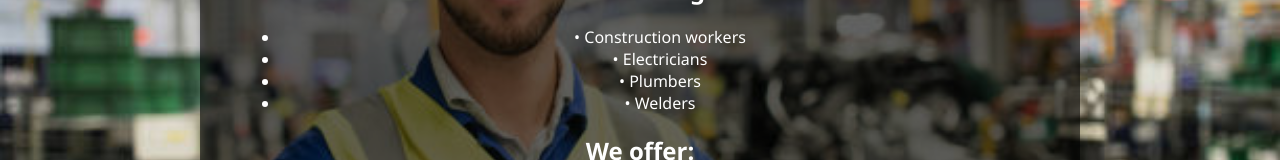
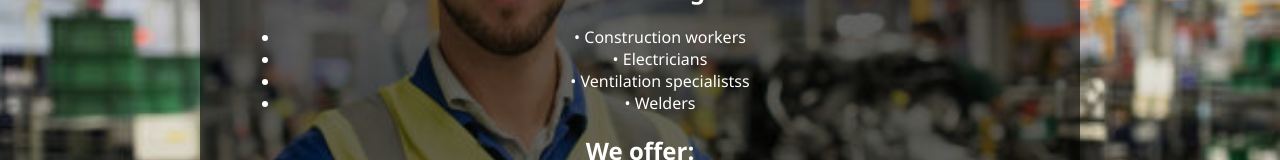
Before and after one commit to Andrey-Borodin/baltstaff, a plain HTML site: page en/index.html in a window 1280 px wide. Shown: the part 327-487 px from the top of the page. Drawn offline with Linux system fonts and the light colour scheme.

Commit message:
Update index.html

```diff
--- a/en/index.html
+++ b/en/index.html
@@ -35,7 +35,7 @@
     <ul>
       <li>• Construction workers</li>
       <li>• Electricians</li>
-      <li>• Plumbers</li>
+      <li>• Ventilation specialistss</li>
       <li>• Welders</li>
     </ul>
 
```
